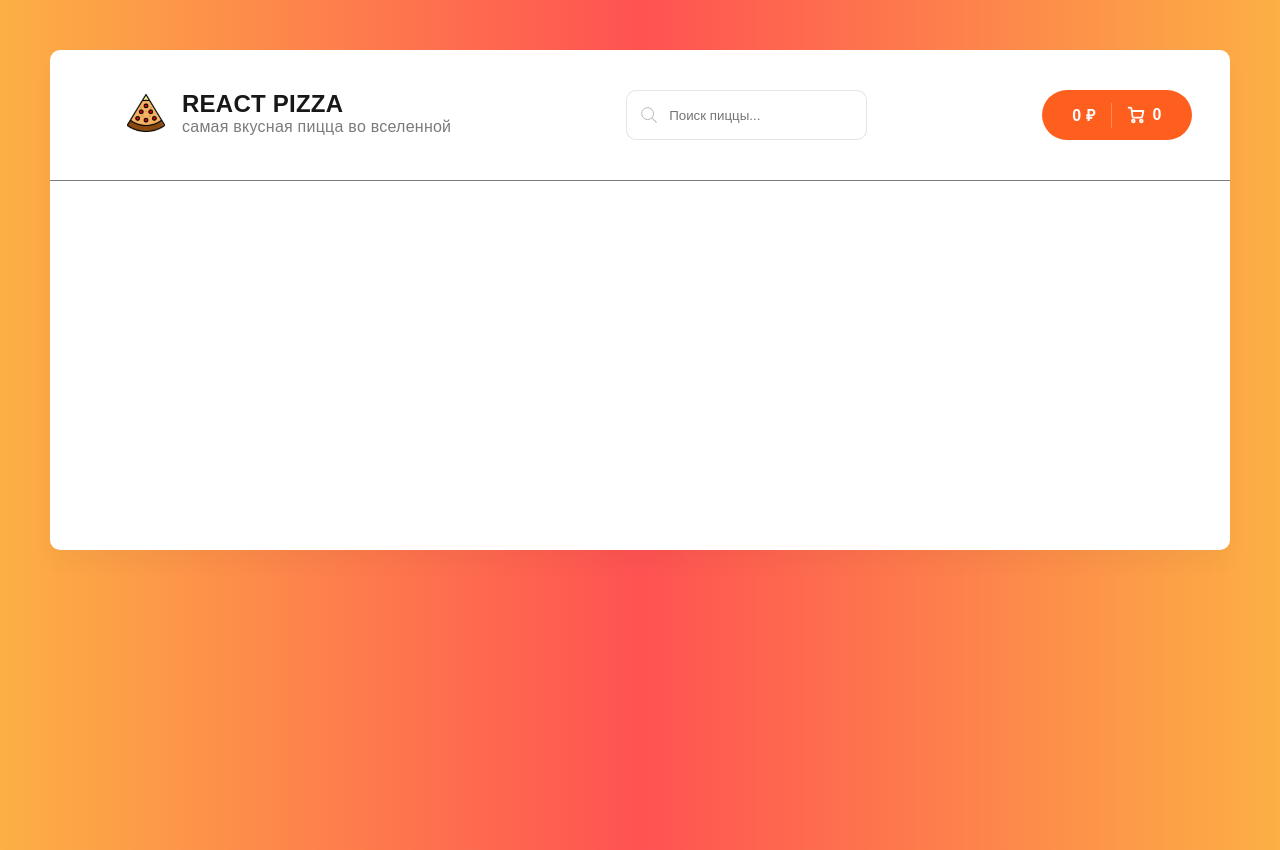
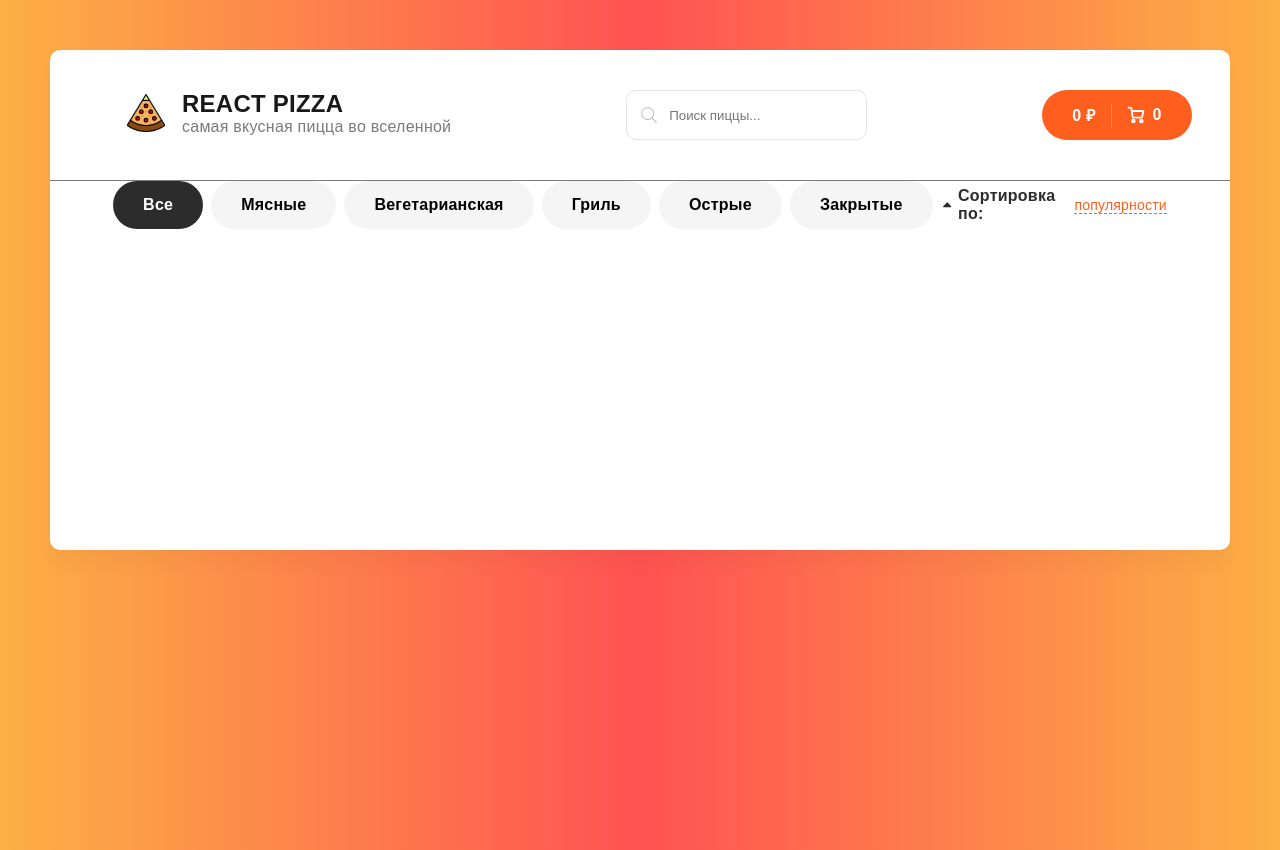
Before and after one commit to SpauN1/react-pizza, a React (Create React App) app: page / in a window 1280 px wide. Built offline with nearby package versions, Linux system fonts and the light colour scheme.

Commit message:
add block categories

```diff
--- a/src/components/App.js
+++ b/src/components/App.js
@@ -1,4 +1,5 @@
 import Header from './Header/Header';
+import Categories from './Categories/Categories';
 
 import '../style/style.scss';
 
@@ -7,6 +8,7 @@ function App() {
     <div className="app">
       <div className="wrapper">
         <Header />
+        <Categories />
       </div>
     </div>
   );
--- /dev/null
+++ b/src/components/Categories/Categories.jsx
@@ -0,0 +1,27 @@
+import React from 'react';
+
+import Sort from '../Sort/Sort';
+
+import './Categories.scss';
+
+function Categories() {
+  return (
+    <nav className="categories">
+      <div className="container">
+        <div className="categories__content">
+          <ul>
+            <li className="active">Все</li>
+            <li>Мясные</li>
+            <li>Вегетарианская</li>
+            <li>Гриль</li>
+            <li>Острые</li>
+            <li>Закрытые</li>
+          </ul>
+          <Sort />
+        </div>
+      </div>
+    </nav>
+  );
+}
+
+export default Categories;
--- /dev/null
+++ b/src/components/Categories/Categories.scss
@@ -0,0 +1,42 @@
+@import '../../style//variables.scss';
+
+.categories {
+  margin-bottom: 67px;
+
+  &__content {
+    display: flex;
+    align-items: center;
+    justify-content: space-between;
+  }
+
+  ul {
+    display: flex;
+    gap: 8px;
+    margin-right: 10px;
+  }
+
+  li {
+    cursor: pointer;
+    border-radius: 30px;
+    background: $lightGrayColor;
+    color: $blackColor;
+    text-align: center;
+    font-weight: 700;
+    padding: 15px 30px;
+
+    &:hover {
+      color: $whiteColor;
+      background: $grayColor;
+    }
+
+    &:active {
+      color: $whiteColor;
+      background-color: $darkGrayColor;
+    }
+  }
+
+  li.active {
+    color: $whiteColor;
+    background: $darkGrayColor;
+  }
+}
```
